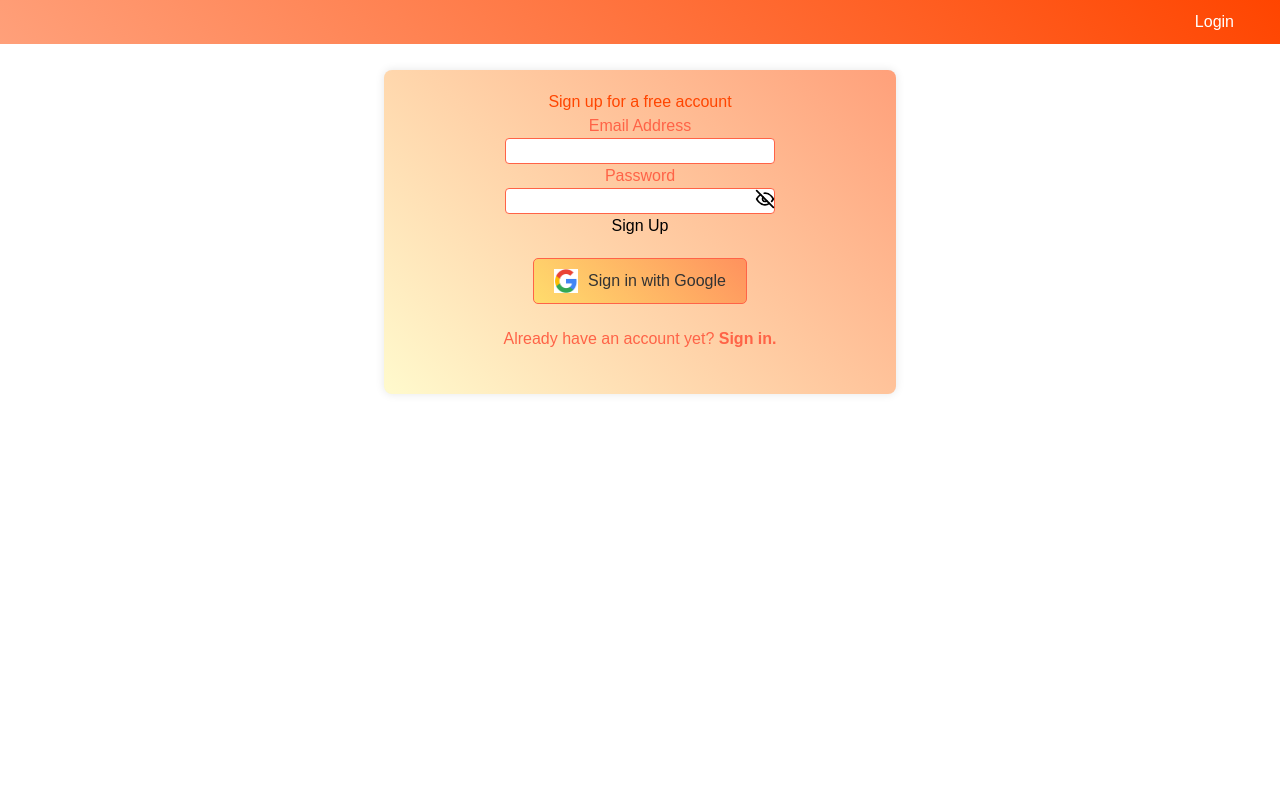
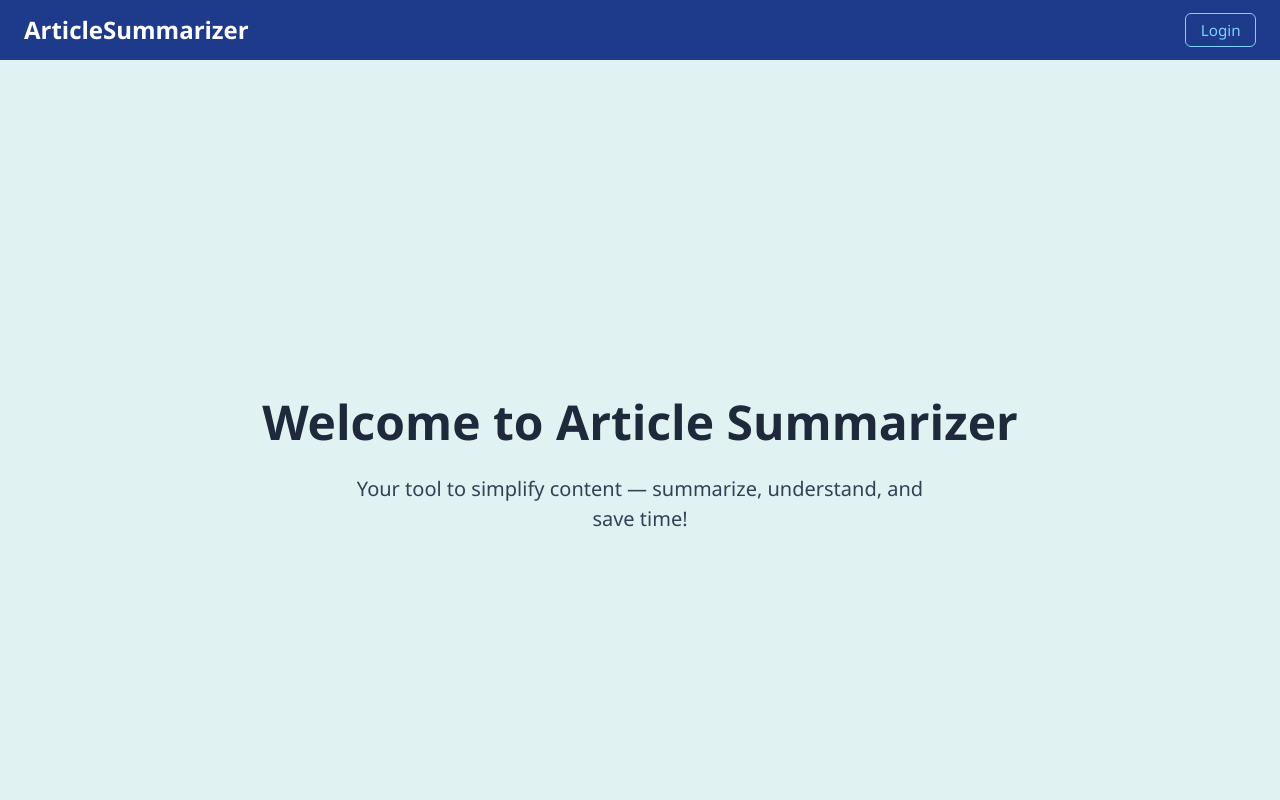
Before and after one commit to Siddhi0301/Mini_project, a React (Vite) app: page /signup in a window 1280 px wide. Shown: the top 800 px of the page. Built offline with nearby package versions, Linux system fonts and the light colour scheme; no server answers; a web font is replaced by a local one.

Commit message:
FE-CHANGES

```diff
--- a/index.html
+++ b/index.html
@@ -14,7 +14,7 @@
       href="https://fonts.googleapis.com/css2?family=Inter:wght@100;200;300;400;500;600;700;800;900&display=swap"
       rel="stylesheet"
     />
-    <title>OpenAI Article Summarizer</title>
+    <title>Article Summarizer Copilot</title>
   </head>
   <body>
     <div id="root"></div>
--- a/src/components/Navbar.css
+++ b/src/components/Navbar.css
@@ -1,103 +1,96 @@
+/* Navbar.css */
+
 body {
-
-    font-family: Arial, sans-serif;
-    background: white;
+  margin: 0;
+  background-color: #f3f4f6;
+  font-family: "Segoe UI", sans-serif;
 }
 
-
-
 .navbar {
-    list-style-type: none;
-    padding: 0;
-    margin: 0;
-    display: flex;
-    justify-content: flex-end;
-    align-items: center;
-    background-image: linear-gradient(45deg, #ffa07a, #ff4500);
-    color: #fff;
-    padding: 10px;
-    transition: opacity 0.5s ease;
+  background-color: #1e3a8a; /* Dark Blue */
+  padding: 0.75rem 1.5rem;
+  box-shadow: 0 2px 4px rgba(0,0,0,0.05);
 }
 
-  .navbar.hidden {
-    opacity: 0;
+.navbar-container {
+  display: flex;
+  align-items: center;
+  justify-content: space-between;
 }
 
-  .navbar li {
-    margin-right: 20px;
+.navbar-logo a {
+  font-size: 1.5rem;
+  font-weight: 600;
+  text-decoration: none;
+  color: #ffffff;
 }
 
-  .navbar a,
-  .navbar button {
-    text-decoration: none;
-    color: #fff;
-    padding: 8px 16px;
-    border-radius: 4px;
-    border: none;
-    cursor: pointer;
-    transition: background-color 0.3s ease;
+.navbar-menu {
+  list-style: none;
+  display: flex;
+  gap: 1.25rem;
+  align-items: center;
+  margin: 0;
+  padding: 0;
 }
 
-  .navbar a:hover,
-  .navbar button:hover {
-    background-color: #ff6347; /* Tomato */
+.navbar-menu li a,
+.logout-btn {
+  text-decoration: none;
+  font-weight: 500;
+  font-size: 0.95rem;
 }
 
-  .navbar button {
-    background-color: #ff4500; /* Orange Red */
+.login-link {
+  padding: 0.4rem 0.9rem;
+  border: 1px solid #7dd3fc;
+  border-radius: 6px;
+  color: #7dd3fc;
+  background-color: transparent;
+  transition: all 0.2s ease;
 }
 
-  .navbar button:hover {
-    background-color: #ff6347; /* Tomato */
+.login-link:hover {
+  background-color: #0ea5e9;
+  color: #ffffff;
 }
 
-  @keyframes text {
-    0% {
-      color: linear-gradient(to right, #f83600 0%, #f9d423 100%);
-      margin-bottom: -40px;
-    }
-    30% {
-      letter-spacing: 25px;
-      margin-bottom: -40px;
-    }
-    85% {
-      letter-spacing: 8px;
-      margin-bottom: -40px;
-    }
+.logout-btn {
+  padding: 0.4rem 0.9rem;
+  border: none;
+  border-radius: 6px;
+  background-color: #f87171;
+  color: white;
+  cursor: pointer;
+  transition: background-color 0.2s ease;
 }
 
-  .container {
-    text-align: center;
-    position: absolute;
-    top: 50%;
-    left: 50%;
-    transform: translate(-50%, -50%);
-    width: 100%;
+.logout-btn:hover {
+  background-color: #dc2626;
 }
 
-  .container span {
-    text-transform: uppercase;
-    display: block;
+/* Welcome Section */
+.welcome-header {
+  height: 100vh; /* Full height of the viewport */
+  background-color: #e0f2f1;
+  display: flex;
+  flex-direction: column;
+  justify-content: center; /* Vertical center */
+  align-items: center;     /* Horizontal center */
+  padding: 2rem;
+  text-align: center;
+  border-bottom: 1px solid #cbd5e1;
 }
 
-  .text1 {
-    color: linear-gradient(179deg, rgb(255, 129, 27) -27.5%, rgb(245, 255, 56) 94.7%);
-    font-size: 10vw; /* Responsive font size */
+.welcome-header h1 {
+  font-size: 3rem;
   font-weight: 700;
-    letter-spacing: 1vw; /* Responsive letter spacing */
-    margin-bottom: 2vw; /* Responsive margin */
-    background: linear-gradient(179deg, rgb(255, 129, 27) -27.5%, rgb(245, 255, 56) 94.7%);
-    position: relative;
-    animation: text 3s 1;
+  color: #1e293b;
+  margin-bottom: 1rem;
 }
 
-  .text2 {
-    font-size: 5vw; /* Responsive font size */
-    color: #ff3e0d;
-    font-weight: 600;
+.welcome-header p {
+  font-size: 1.25rem;
+  color: #334155;
+  max-width: 600px;
 }
-
-  .text1.animation-ended,
-  .text2.animation-ended {
-    display: none; /* Hide text1 and text2 after animation ends */
-  }
--- a/src/components/Navbar.jsx
+++ b/src/components/Navbar.jsx
@@ -1,4 +1,4 @@
-import React, { useState, useEffect } from "react";
+import React from "react";
 import { Link, useNavigate } from "react-router-dom";
 import { UserAuth } from "../context/AuthContext";
 import "./Navbar.css";
@@ -6,18 +6,6 @@ import "./Navbar.css";
 const Navbar = () => {
   const { user, logout } = UserAuth();
   const navigate = useNavigate();
-  const [showWelcome, setShowWelcome] = useState(true);
-
-  useEffect(() => {
-    const text1AnimationDuration = 1500; // Duration of text1 animation in milliseconds
-    const text2AnimationDuration = 3000; // Duration of text2 animation in milliseconds
-    const totalAnimationDuration = text1AnimationDuration + text2AnimationDuration;
-
-    const timer = setTimeout(() => {
-      setShowWelcome(false);
-    }, totalAnimationDuration); // Adjust the delay as needed
-    return () => clearTimeout(timer);
-  }, []);
 
   const handleLogout = async () => {
     try {
@@ -29,44 +17,38 @@ const Navbar = () => {
     }
   };
 
-  const onAnimationEnd = () => {
-    setShowWelcome(false);
-  };
-
   return (
     <>
-      <nav>
-        <div>
-          <div
-            className={`welcome-container ${showWelcome ? 'show' : 'hide'}`}
-            onAnimationEnd={onAnimationEnd}
-          >
-
+      <nav className="navbar">
+        <div className="navbar-container">
+          <div className="navbar-logo">
+            <Link to="/">ArticleSummarizer</Link>
           </div>
-          <ul className={`navbar ${showWelcome ? 'hidden' : ''}`}>
-            <li>
-              {user ? (
-                <button onClick={handleLogout}>Logout</button>
-              ) : (
-                <Link to="/signup">Login</Link>
-              )}
-            </li>
+          <ul className="navbar-menu">
             {user && (
               <li>
                 <Link to="/home">Home</Link>
               </li>
             )}
+            <li>
+              {user ? (
+                <button className="logout-btn" onClick={handleLogout}>
+                  Logout
+                </button>
+              ) : (
+                <Link className="login-link" to="/signup">
+                  Login
+                </Link>
+              )}
+            </li>
           </ul>
-          {/* Animation */}
-          {showWelcome && (
-            <div className="container">
-              <span className="text1">Welcome To</span>
-              <span className="text2">Article Summarizer Tool</span>
-            </div>
-          )}
-          {/* End Animation */}
         </div>
       </nav>
+
+      <header className="welcome-header">
+        <h1>Welcome to Article Summarizer</h1>
+        <p>Your tool to simplify content — summarize, understand, and save time!</p>
+      </header>
     </>
   );
 };
--- a/src/components/admin/login.css
+++ b/src/components/admin/login.css
@@ -1,25 +1,28 @@
 .login {
   width: 40%;
-  background-color: #FFFACD; /* Lemon Chiffon */
-  background-image: linear-gradient(45deg, #FFFACD, #FFA07A); /* Faint Gradient */
-  padding: 20px;
-  margin: 2% 30%;
-  border-radius: 8px;
-  box-shadow: 0 0 10px rgba(0, 0, 0, 0.1);
+  background-color: #e5f7f7;
+  padding: 40px 30px;
+  margin: 2% auto;
+  border-radius: 20px;
+  box-shadow: 0 8px 24px rgba(0, 0, 0, 0.1);
   text-align: center;
+  font-family: 'Segoe UI', sans-serif;
 }
 
 .login h1 {
-  color: #FF4500; /* Orange Red */
+  color: #243d85;
+  margin-bottom: 25px;
+  font-size: 28px;
 }
 
 .login p {
-  color: #FF6347; /* Tomato */
+  color: #243d85;
   margin-bottom: 15px;
+  font-size: 16px;
 }
 
 .login a {
-  color: #FF6347; /* Tomato */
+  color: #243d85;
   text-decoration: none;
   font-weight: bold;
 }
@@ -27,85 +30,110 @@
 form {
   display: flex;
   flex-direction: column;
-  max-width: 300px;
+  max-width: 350px;
   margin: 0 auto;
 }
 
 label {
-  margin-left: 0px;
-  margin-bottom: 5px;
-  color: #FF6347; /* Tomato */
+  text-align: left;
+  margin-bottom: 8px;
+  color: #243d85;
+  font-weight: 600;
+  font-size: 16px;
 }
 
 input {
-  padding: 10px;
-  margin-bottom: 15px;
-  border: 1px solid #FF6347; /* Tomato */
-  border-radius: 4px;
+  height: 52px;
+  padding: 0 18px;
+  margin-bottom: 22px;
+  border: 1.5px solid #243d85;
+  border-radius: 14px;
+  font-size: 17px;
   box-sizing: border-box;
-  width: calc(100% - 30px); /* Adjusted width to accommodate the eye icon */
+  width: 100%;
+  outline: none;
+}
+
+input:focus {
+  border-color: #1b2f6a;
+  box-shadow: 0 0 0 3px rgba(36, 61, 133, 0.1);
 }
 
 .password-input {
   position: relative;
 }
 
+.password-input input {
+  padding-right: 50px;
+}
+
 .eye-icon {
   position: absolute;
-  right: 15px; /* Adjust the distance from the right side */
+  right: 15px;
+  top: 50%;
+  transform: translateY(-50%);
   cursor: pointer;
-  width: 20px; /* Adjust the size as needed */
-  height: 20px; /* Adjust the size as needed */
-  top: 70%;
-  transform: translateY(-50%);
+  width: 26px;
+  height: 26px;
+  opacity: 0.7;
+}
+
+.eye-icon:hover {
+  opacity: 1;
 }
 
 button {
-  background-color: #FF4500; /* Orange Red */
+  background-color: #243d85;
   color: #fff;
-  padding: 10px;
+  padding: 14px 0;
   border: none;
-  border-radius: 4px;
+  border-radius: 28px;
   cursor: pointer;
+  font-size: 18px;
   font-weight: bold;
+  transition: all 0.3s ease;
+  margin-top: 10px;
 }
 
 button:hover {
-  background-color: #FF6347; /* Tomato */
+  background-color: #1b2f6a;
 }
 
 .error {
   color: #ff0000;
   margin-top: 10px;
+  font-size: 14px;
 }
 
 .googleSignin {
-  color: #333;
   display: flex;
   align-items: center;
   justify-content: center;
-  margin-top: 20px;
+  margin-top: 25px;
 }
 
 .googleSignin button {
-  color: #333;
   display: flex;
   align-items: center;
   justify-content: center;
-  padding: 10px 20px;
-  background-image: linear-gradient(45deg, rgba(255, 215, 0, 0.4), rgba(255, 69, 0, 0.4)); /* Faint Gradient */
-  border: 1px solid #FF6347; /* Tomato */
-  border-radius: 5px;
+  padding: 14px 24px;
+  background-image: linear-gradient(45deg, #e5f7f7, #c3e6ff);
+  border: 2px solid #243d85;
+  border-radius: 28px;
   cursor: pointer;
-  transition: background-color 0.3s ease;
+  transition: transform 0.3s ease, background-color 0.3s ease;
+  color: #243d85;
+  font-weight: 600;
+  font-size: 16px;
 }
 
 .googleSignin button:hover {
-  background-image: linear-gradient(45deg, rgba(255, 215, 0, 0.6), rgba(255, 69, 0, 0.6)); /* Slightly less faint gradient on hover */
+  transform: translateY(-2px);
+  background-image: linear-gradient(45deg, #d4f0f0, #b0dbff);
 }
 
 .googleSignin button img {
-  width: 24px;
-  height: 24px;
+  width: 26px;
+  height: 26px;
   margin-right: 10px;
 }
```
Lines whose indentation alone changed are shown as unchanged.
